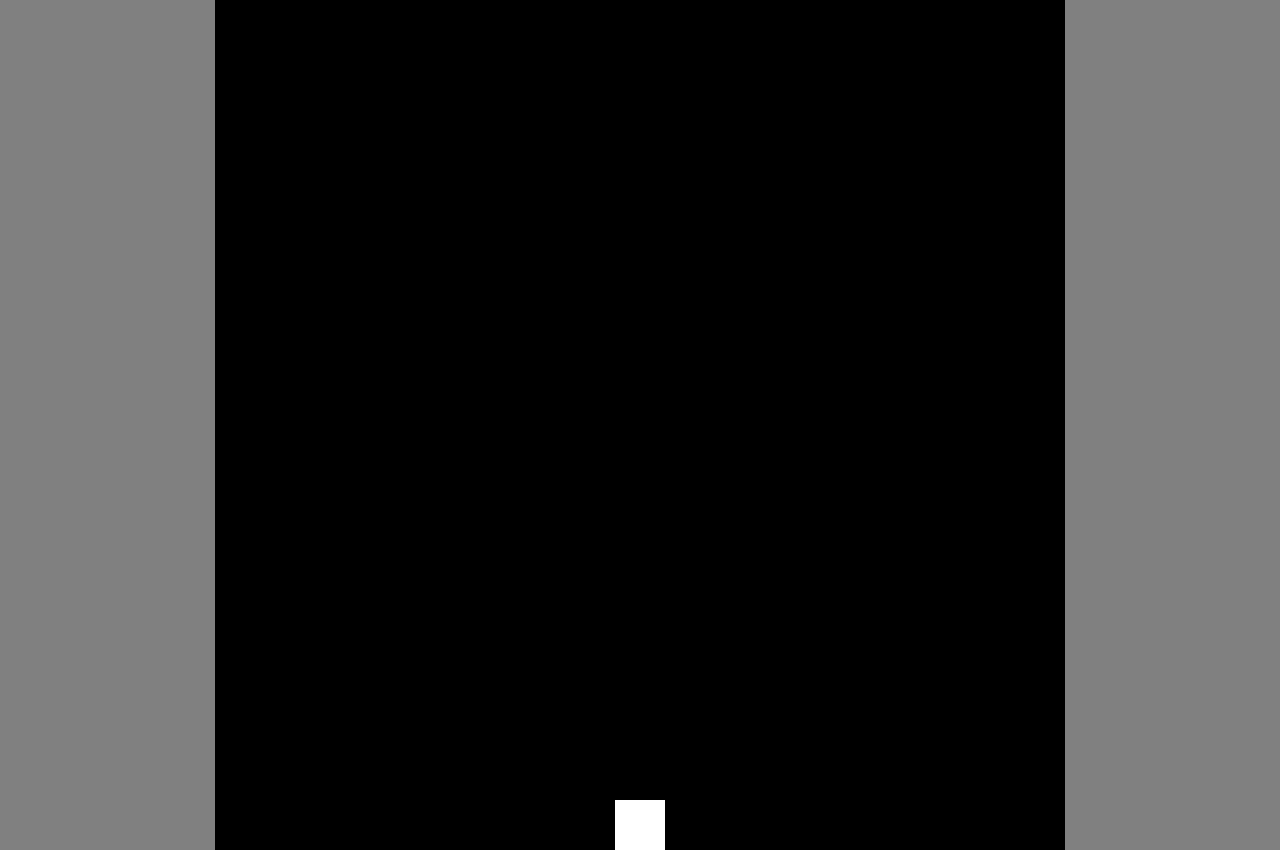
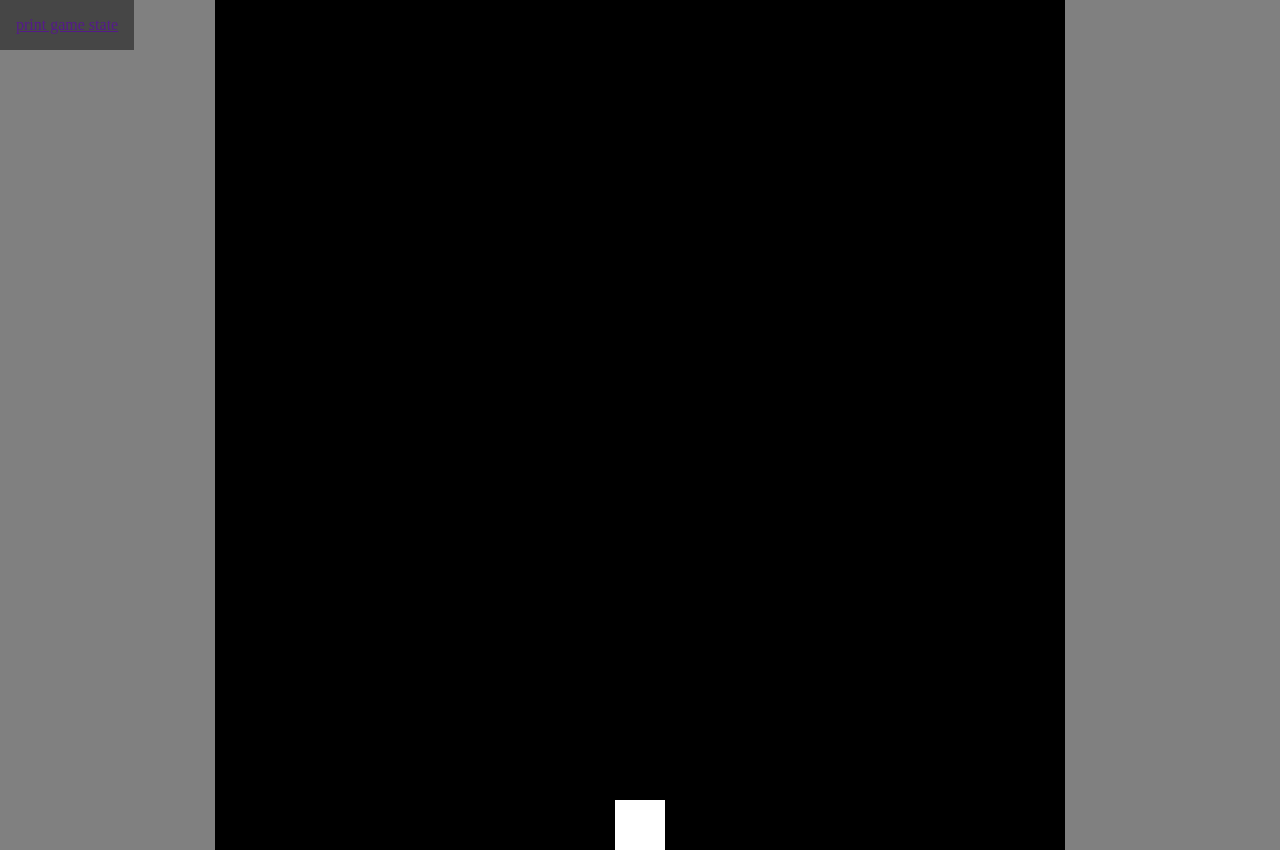
Before and after one commit to jiffingwalter/GalaxyConquerers-JS, a plain HTML site: page index.html in a window 1280 px wide. Drawn offline with Linux system fonts and the light colour scheme.

Commit message:
More globals/player touchups, started debug menu

```diff
--- a/index.html
+++ b/index.html
@@ -7,6 +7,11 @@
         <link href="./resources/css/index.css" rel="stylesheet">
     </head>
     <body>
+        <div class="debug-menu">
+            <ul>
+                <li><a href="">print game state</a></li>
+            </ul>
+        </div>
         <script type="module" src="./resources/js/game.js"></script>
     </body>
 </html>
--- a/resources/css/index.css
+++ b/resources/css/index.css
@@ -15,3 +15,13 @@ game-window{
     align-self: center;
     overflow: hidden;
 }
+.debug-menu{
+    position: absolute;
+    color: white;
+    background-color: #00000075;
+    ul {
+        list-style: none;
+        padding: 1rem;
+        margin: 0;
+    }
+}
--- a/resources/js/PrimeEngine/PrimeEngine.js
+++ b/resources/js/PrimeEngine/PrimeEngine.js
@@ -5,7 +5,7 @@ import { Renderer } from "./controllers/RendererClass.js";
 // core Primordial Engine functionality
 export class PrimeEngineCore{
     gameWindow = Element;
-    player = ObjectController.ObjectPalette.generic.Player;
+    player = globals.gameState.player;
 
     // CORE -----------------------------------------------------------------------------------------------------------------------
     initalizeEngine(){
@@ -39,7 +39,6 @@ export class PrimeEngineCore{
 
         function getTick(){
             lastTime = globals.time();
-            globals.gameState.ticks++;
             tickStep++;
         }
 
@@ -58,13 +57,7 @@ export class PrimeEngineCore{
         }
 
         function updateGameState(){
-            globals.gameState = {
-                playerPos: {
-                    x: PrimeEngine.player.x,
-                    y: PrimeEngine.player.y,
-                    r: PrimeEngine.player.r
-                }
-            }
+            globals.gameState.ticks++;
         }
     }
 
@@ -203,6 +196,9 @@ export class PrimeEngineCore{
 
     // DEBUG ---------------------------------------------------------------------------------------------------------------------
     debug = {
+        initializeDebugMenu:()=>{
+            element = document.createElement('debug');
+        },
         /**
          * Default debug print. Takes any input, checks if debug is currently enabled for the category and prints contents to console if so.
          * @param {*} input
--- a/resources/js/PrimeEngine/globals.js
+++ b/resources/js/PrimeEngine/globals.js
@@ -19,7 +19,8 @@ export let globals ={
     gameState: {
         status: null,
         gameSpeed: 30,
-        ticks: 0
+        ticks: 0,
+        player: {}
     },
 
     /** Get current time in milliseconds */
```
